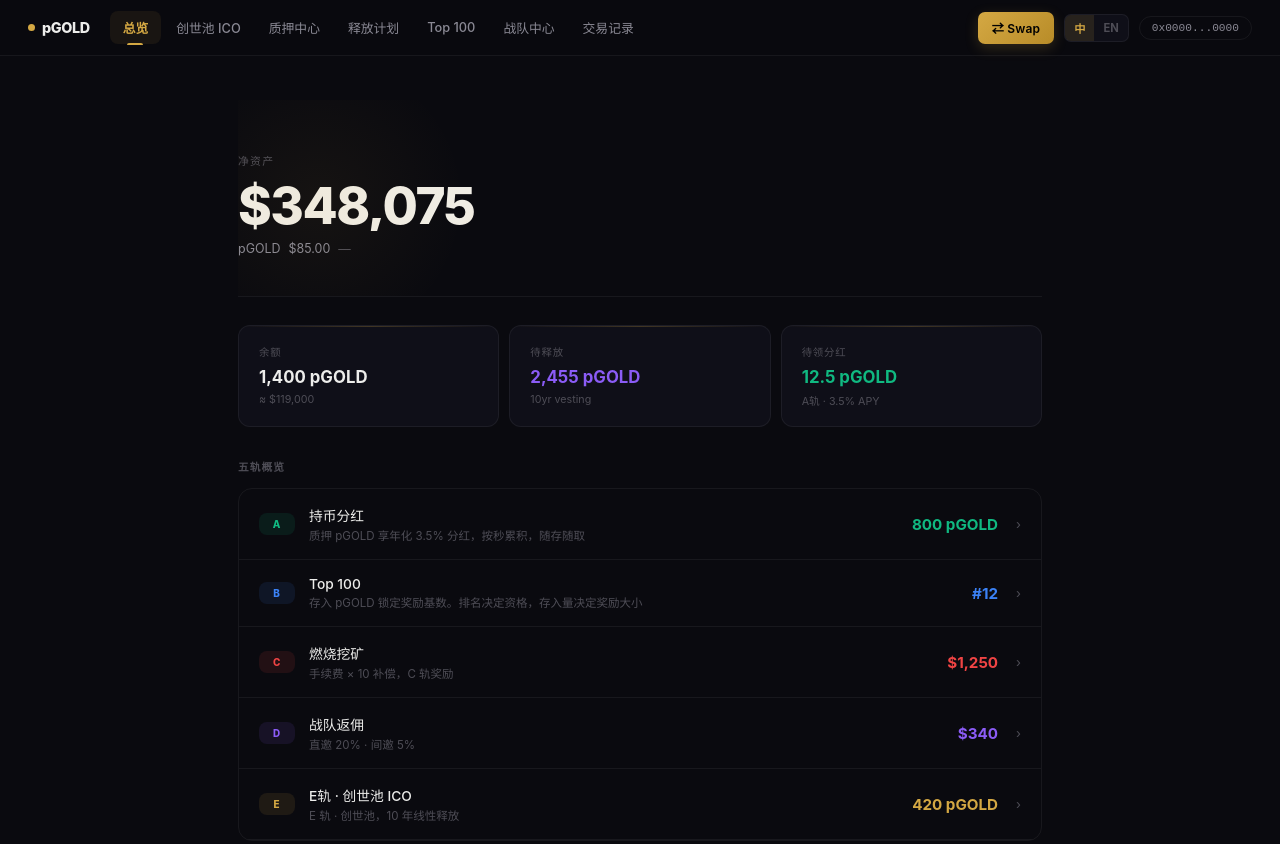
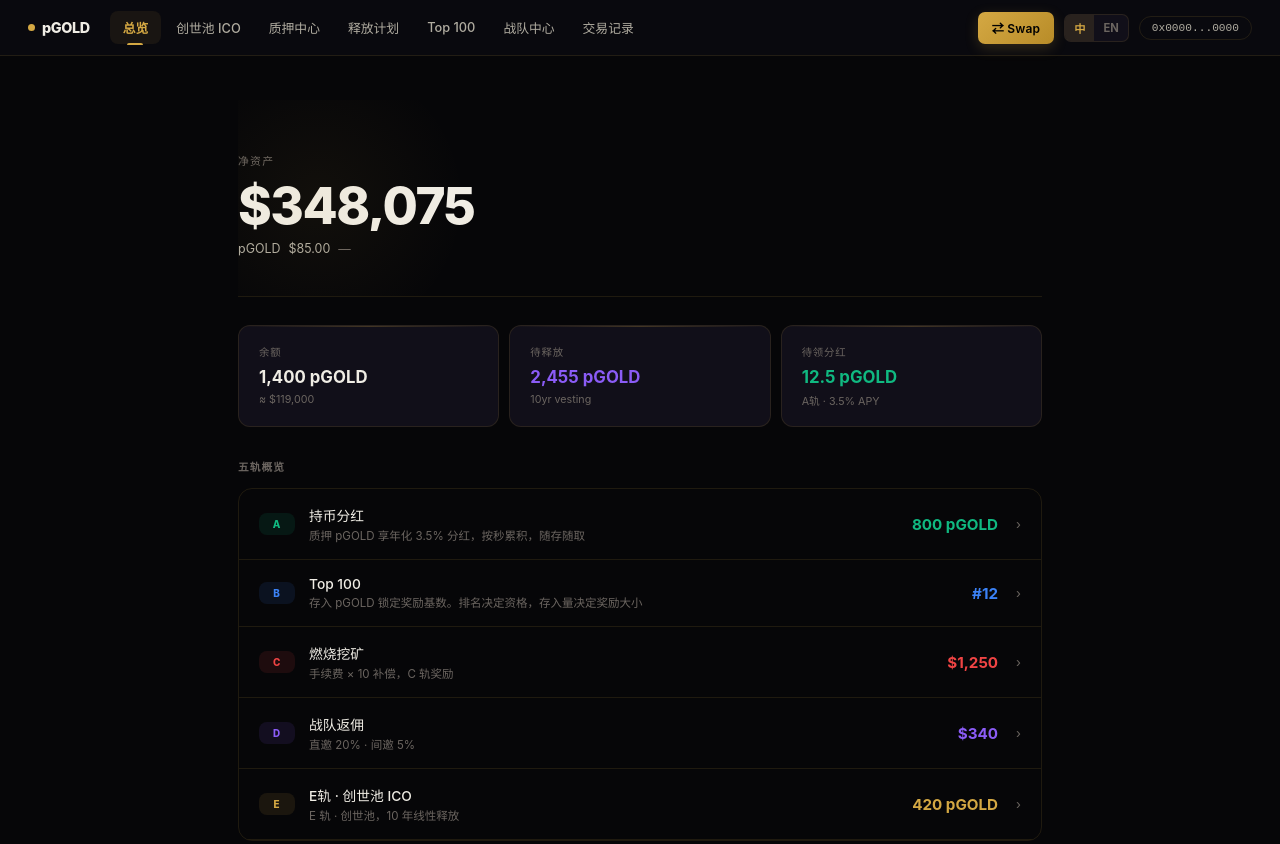
Before and after one commit to lucy7758521/pGOLD, a plain HTML site: page frontend/dapp_v3.html in a window 1280 px wide. Shown: the top 844 px of the page. Drawn offline with Linux system fonts and the light colour scheme; no server answers.

Commit message:
@ 统一颜色方案与官网、Swap 页面保持一致
- 背景色：#0a0a0f → #060608（纯黑，与 swap 和 index 一致）
- 卡片背景：#0f0f18/#13131e → rgba(18,16,26,.97)/rgba(13,13,20,.99)
- 边框：rgba(255,255,255,.06) → rgba(212,168,67,.12)（金色半透明）
- 文本色：#ededeb → #f0ede5
- 次要文本：#8a8994 → #b0aca0
- 静音文本：#4e4d56 → #6b6560

确保三个页面（DApp/Swap/官网）的视觉风格统一

Co-Authored-By: Claude Sonnet 4.6 <noreply@anthropic.com>
@

```diff
--- a/frontend/dapp_v3.html
+++ b/frontend/dapp_v3.html
@@ -10,9 +10,9 @@
 <style>
 :root{
   --gold:#d4a843;--gold-dim:#b8922e;
-  --bg:#0a0a0f;--surface:#0f0f18;--surface2:#13131e;
-  --border:rgba(255,255,255,.06);
-  --text:#ededeb;--text2:#8a8994;--muted:#4e4d56;
+  --bg:#060608;--surface:rgba(18,16,26,.97);--surface2:rgba(13,13,20,.99);
+  --border:rgba(212,168,67,.12);
+  --text:#f0ede5;--text2:#b0aca0;--muted:#6b6560;
   --green:#10b981;--red:#ef4444;--blue:#3b82f6;--purple:#8b5cf6;--orange:#f59e0b;
   --safe-bottom:env(safe-area-inset-bottom,0px);--nav-h:56px;
 }
```
